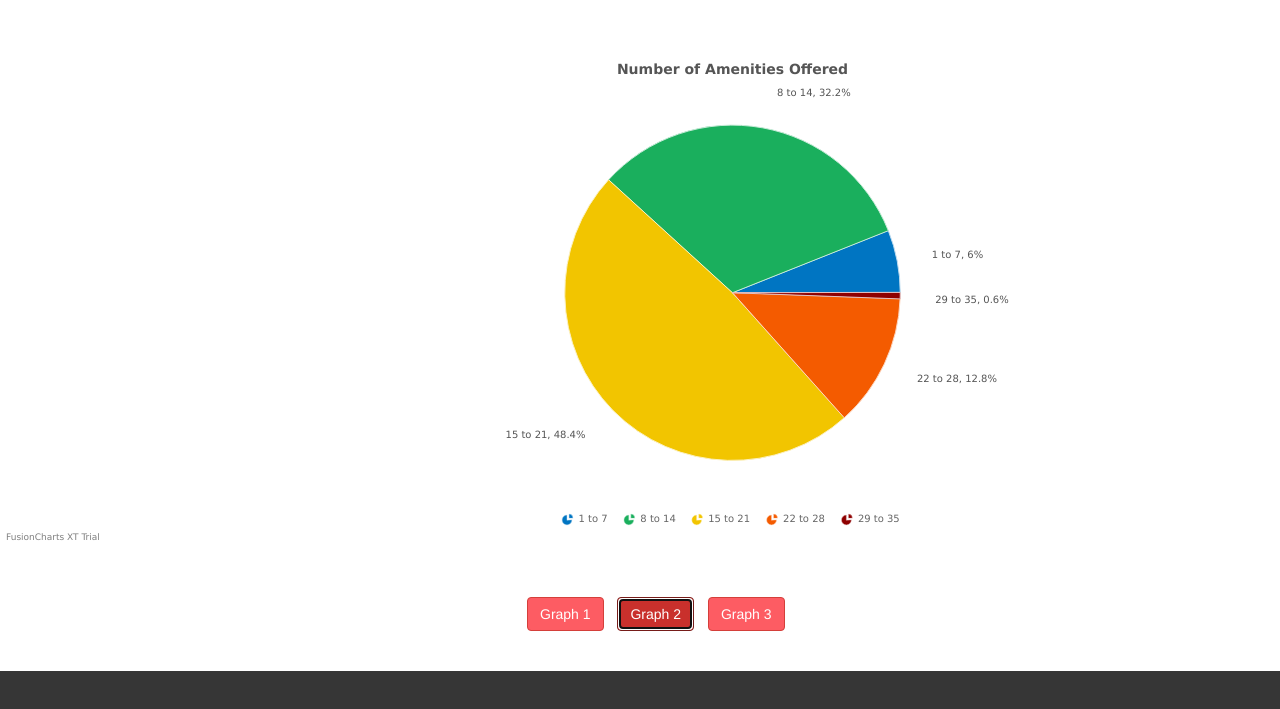
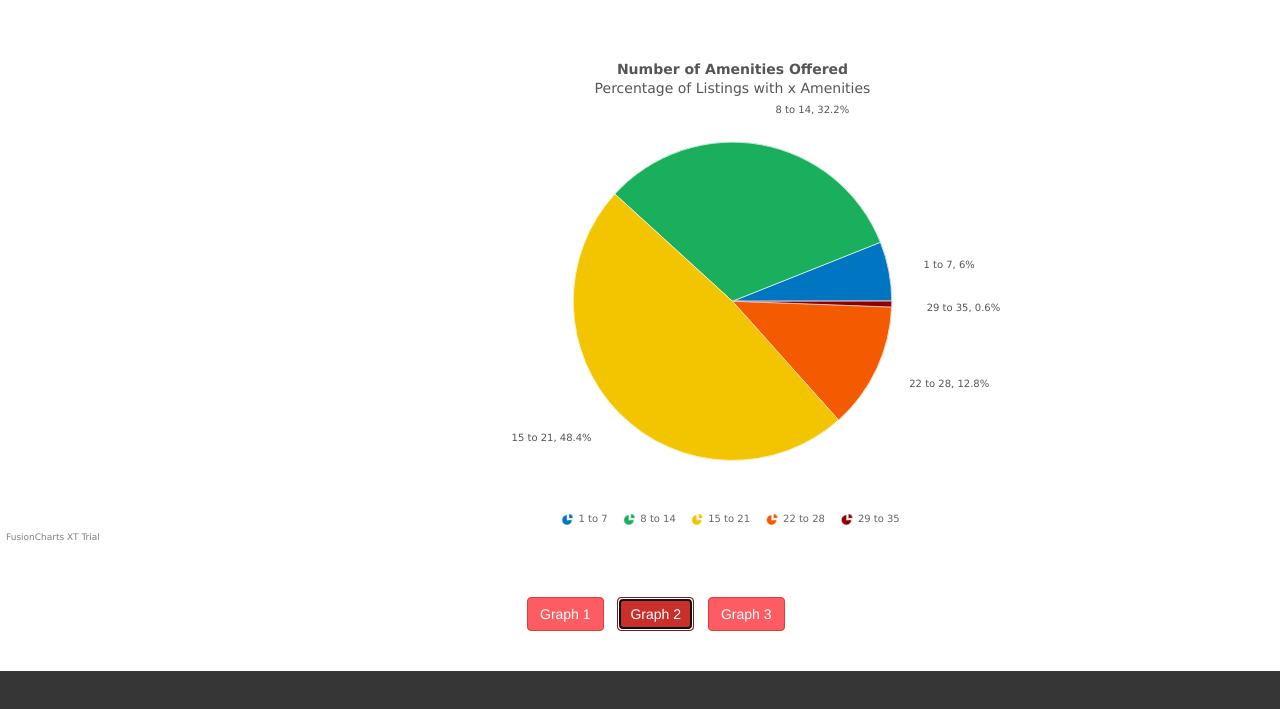
Before and after one commit to zhaoamy/Capital-One-Airbnb-challenge, a plain HTML site: page index.html in a window 1280 px wide. Both pictures are taken after a click on the button "Graph 2". Shown: the part 609-1318 px from the top of the page. Drawn offline with nearby package versions, Linux system fonts and the light colour scheme.

Commit message:
added favicon

```diff
--- a/app.js
+++ b/app.js
@@ -208,6 +208,7 @@ function createGraph2() {
         dataSource: {
             "chart": {
                 "caption": "Number of Amenities Offered",
+                "subCaption": "Percentage of Listings with x Amenities",
                 "paletteColors": "#0075c2,#1aaf5d,#f2c500,#f45b00,#8e0000",
                 "chartLeftMargin": "80",
                 "bgColor": "#ffffff",
--- a/index.html
+++ b/index.html
@@ -10,7 +10,7 @@ Although you can use them, for a more unique website, replace these images with
     <meta http-equiv="X-UA-Compatible" content="IE=edge">
     <meta name="viewport" content="width=device-width, initial-scale=1">
     <!-- The above 3 meta tags *must* come first in the head; any other head content must come *after* these tags -->
-
+    <link rel="icon" href="apple-icon.png"/>
     <title>Airbnb</title>
 
     <!-- Bootstrap Core CSS -->
```
Also changed, not shown: apple-icon.png (added).
